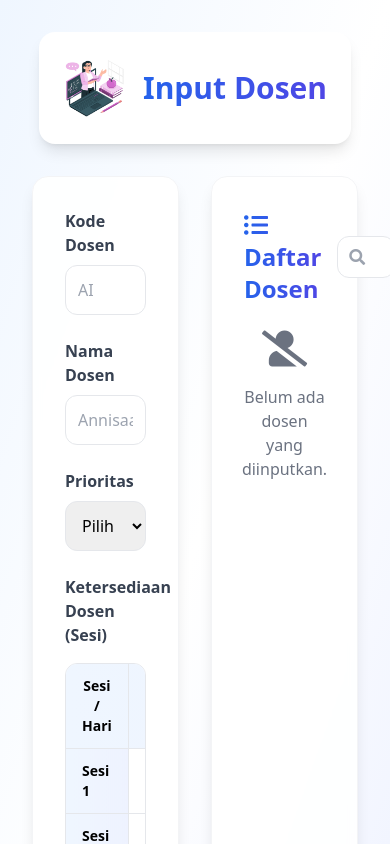
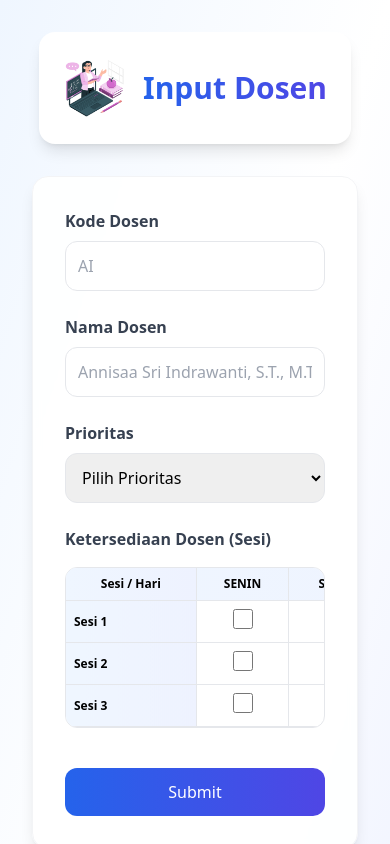
Before and after one commit to dzakiruw/calendar-dti, a Nuxt app: page /dosen in a window 390 px wide. Shown: the top 844 px of the page. Built offline with nearby package versions, Linux system fonts and the light colour scheme.

Commit message:
minor responsive

```diff
--- a/pages/dosen.vue
+++ b/pages/dosen.vue
@@ -36,7 +36,7 @@
     </div>
 
     <!-- Dosen Form and List Container -->
-    <div class="max-w-7xl mx-auto grid grid-cols-2 gap-8">
+    <div class="max-w-7xl mx-auto grid grid-cols-1 md:grid-cols-2 gap-8">
       <!-- Dosen Form -->
       <div class="bg-white/90 backdrop-blur-sm p-8 rounded-2xl shadow-lg border border-gray-100">
         <form @submit.prevent="submitDosen" class="space-y-6">
@@ -85,23 +85,23 @@
             <!-- Ketersediaan Dosen -->
             <div>
               <label class="block text-gray-700 font-semibold mb-4">Ketersediaan Dosen (Sesi)</label>
-              <div class="overflow-hidden rounded-xl border border-gray-200">
-                <table class="w-full text-sm">
+              <div class="overflow-x-auto rounded-xl border border-gray-200">
+                <table class="min-w-[600px] w-full text-sm">
                   <thead class="bg-gradient-to-r from-blue-50 to-indigo-50">
                     <tr>
-                      <th class="border-b border-r border-gray-200 px-4 py-3">Sesi / Hari</th>
-                      <th v-for="hari in hariList" :key="hari" class="border-b border-r last:border-r-0 border-gray-200 px-4 py-3">
+                      <th class="sticky left-0 z-10 bg-gradient-to-r from-blue-50 to-indigo-50 border-b border-r border-gray-200 px-2 py-2 md:px-4 md:py-3 text-xs md:text-sm">Sesi / Hari</th>
+                      <th v-for="hari in hariList" :key="hari" class="border-b border-r last:border-r-0 border-gray-200 px-2 py-2 md:px-4 md:py-3 text-xs md:text-sm">
                         {{ hari }}
                       </th>
                     </tr>
                   </thead>
                   <tbody>
                     <tr v-for="(row, sesiIndex) in sesiList" :key="sesiIndex">
-                      <td class="border-b border-r border-gray-200 px-4 py-3 font-semibold bg-gradient-to-r from-blue-50 to-indigo-50">
+                      <td class="sticky left-0 z-10 bg-gradient-to-r from-blue-50 to-indigo-50 border-b border-r border-gray-200 px-2 py-2 md:px-4 md:py-3 font-semibold text-xs md:text-sm">
                         Sesi {{ sesiIndex + 1 }}
                       </td>
                       <td v-for="(col, hariIndex) in hariList" :key="hariIndex"
-                          class="border-b border-r last:border-r-0 last-row:border-b-0 border-gray-200 px-4 py-3 text-center">
+                          class="border-b border-r last:border-r-0 last-row:border-b-0 border-gray-200 px-2 py-2 md:px-4 md:py-3 text-center">
                         <input
                           type="checkbox"
                           v-model="ketersediaan[sesiIndex][hariIndex]"
--- a/pages/pilih-jadwal.vue
+++ b/pages/pilih-jadwal.vue
@@ -241,7 +241,7 @@
       >
         <i class="fas fa-calendar-alt mr-3"></i> Hasil Jadwal
       </h2>
-      <div class="flex justify-end mb-4">
+      <div class="flex flex-col sm:flex-row justify-end mb-4 gap-2">
         <button
           @click="exportExcel"
           class="bg-gradient-to-r from-blue-600 to-indigo-600 text-white py-2 px-6 rounded-xl hover:from-blue-700 hover:to-indigo-700 transform hover:scale-105 transition-all duration-300 focus:outline-none focus:ring-2 focus:ring-blue-500 focus:ring-opacity-50 shadow-lg"
@@ -249,11 +249,9 @@
           <i class="fas fa-file-excel mr-2"></i> Export ke Excel
         </button>
       </div>
-      <div
-        class="bg-white/90 backdrop-blur-sm rounded-2xl shadow-lg border border-gray-100 overflow-hidden"
-      >
+      <div class="bg-white/90 backdrop-blur-sm rounded-2xl shadow-lg border border-gray-100 overflow-hidden">
         <div class="overflow-x-auto">
-          <table class="w-full">
+          <table class="min-w-[700px] w-full">
             <thead>
               <tr class="bg-gray-50 border-b border-gray-100">
                 <th
@@ -292,20 +290,20 @@
               <tr
                 v-for="(row, index) in jadwalGenerated"
                 :key="index"
-                class="hover:bg-blue-50 transition-colors duration-200"
+                class="group hover:bg-blue-50 transition-colors duration-200"
               >
                 <td
-                  class="px-6 py-4 text-sm text-gray-700 sticky left-0 bg-white"
+                  class="px-6 py-4 text-sm text-gray-700 bg-white group-hover:bg-blue-50"
                 >
                   {{ row.hari }}
                 </td>
                 <td
-                  class="px-6 py-4 text-sm text-gray-700 sticky left-[140px] bg-white"
+                  class="px-6 py-4 text-sm text-gray-700 bg-white group-hover:bg-blue-50"
                 >
                   {{ row.sesi }}
                 </td>
-                <td class="px-6 py-4 text-sm text-gray-700">{{ row.kelas }}</td>
-                <td class="px-6 py-4 text-sm text-gray-700">
+                <td class="px-6 py-4 text-sm text-gray-700 group-hover:bg-blue-50">{{ row.kelas }}</td>
+                <td class="px-6 py-4 text-sm text-gray-700 group-hover:bg-blue-50">
                   <span
                     v-for="(sem, idx) in row.semester || row.mk_kelas_sem || []"
                     :key="idx"
@@ -314,10 +312,10 @@
                     Semester {{ sem }}
                   </span>
                 </td>
-                <td class="px-6 py-4 text-sm text-gray-700">
+                <td class="px-6 py-4 text-sm text-gray-700 group-hover:bg-blue-50">
                   {{ getTeamTeachingLecturers(row) }}
                 </td>
-                <td class="px-6 py-4 text-sm text-gray-700">
+                <td class="px-6 py-4 text-sm text-gray-700 group-hover:bg-blue-50">
                   {{ row.ruangan }}
                 </td>
               </tr>
```
